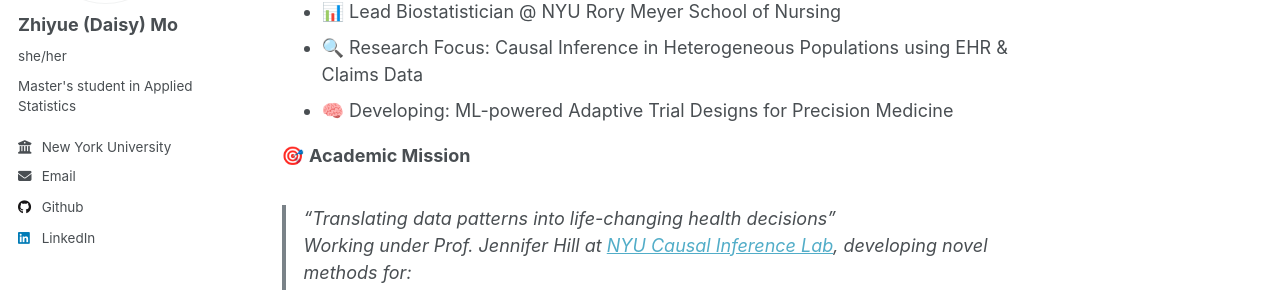
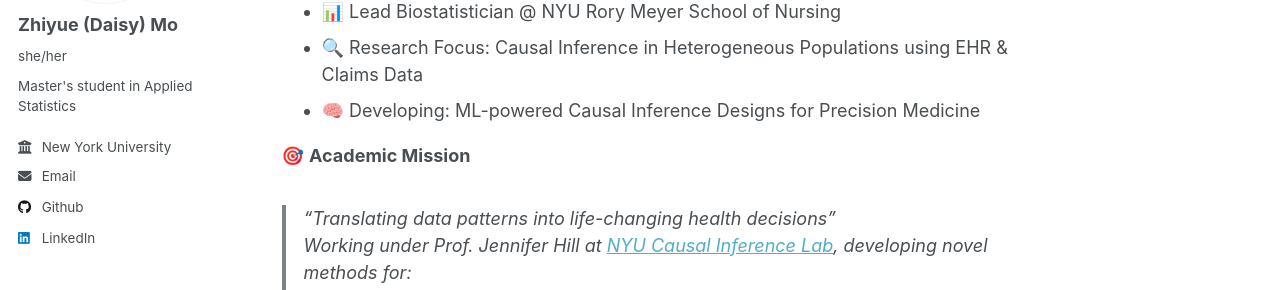
Before and after one commit to zhiyuemo/zhiyuemo.github.io, a Jekyll site: the page built from _pages/about.md, in a window 1280 px wide and 900 px high. Shown: the part 331-621 px from the top of the window. Built offline with Jekyll 4.4.1, drawn with Linux system fonts in a browser that asks for light colours.

Commit message:
Update about.md

```diff
--- a/_pages/about.md
+++ b/_pages/about.md
@@ -22,7 +22,7 @@ redirect_from:
 - 🎓 M.S. Candidate in Applied Statistics @ NYU (Expected 2025)
 - 📊 Lead Biostatistician @ NYU Rory Meyer School of Nursing
 - 🔍 Research Focus: Causal Inference in Heterogeneous Populations using EHR & Claims Data
-- 🧠 Developing: ML-powered Adaptive Trial Designs for Precision Medicine
+- 🧠 Developing: ML-powered Causal Inference Designs for Precision Medicine
 
 🎯 **Academic Mission**
 > *"Translating data patterns into life-changing health decisions"*
```
